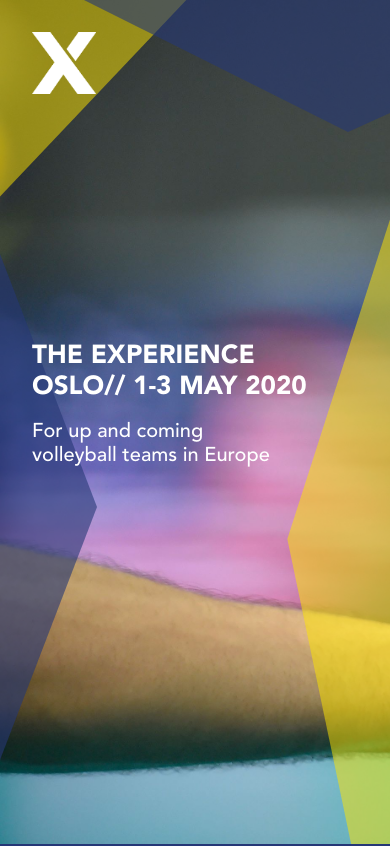
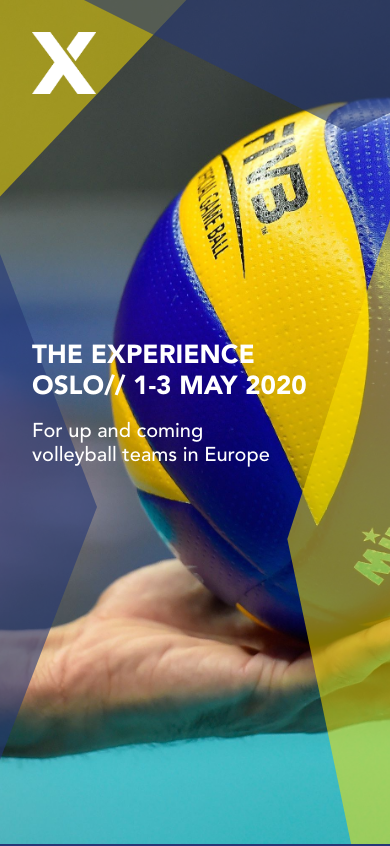
Before and after one commit to theexperience93/the-experience, a React (Create React App) app: page / in a window 390 px wide. Shown: the top 846 px of the page. Built offline with nearby package versions, Linux system fonts and the light colour scheme.

Commit message:
Center background image on mobile

```diff
--- a/src/App.css
+++ b/src/App.css
@@ -4,7 +4,7 @@
 .header-container {
   height: 100vh;
 
-  background: url("./images/ball-background.jpg") no-repeat;
+  background: url("./images/ball-background.jpg") no-repeat 80% 50%;
   -webkit-background-size: cover;
   -moz-background-size: cover;
   -o-background-size: cover;
@@ -144,6 +144,9 @@
 }
 
 @media all and (max-width: 550px) {
+  .header-container {
+    background-position-x: -450px;
+  }
   .x-logo {
     top: 2rem;
     left: 2rem;
@@ -176,4 +179,8 @@
   .button-container {
     margin-bottom: 10vh;
   }
+
+  .the-experience-meaning {
+    width: 80%;
+  }
 }
```
